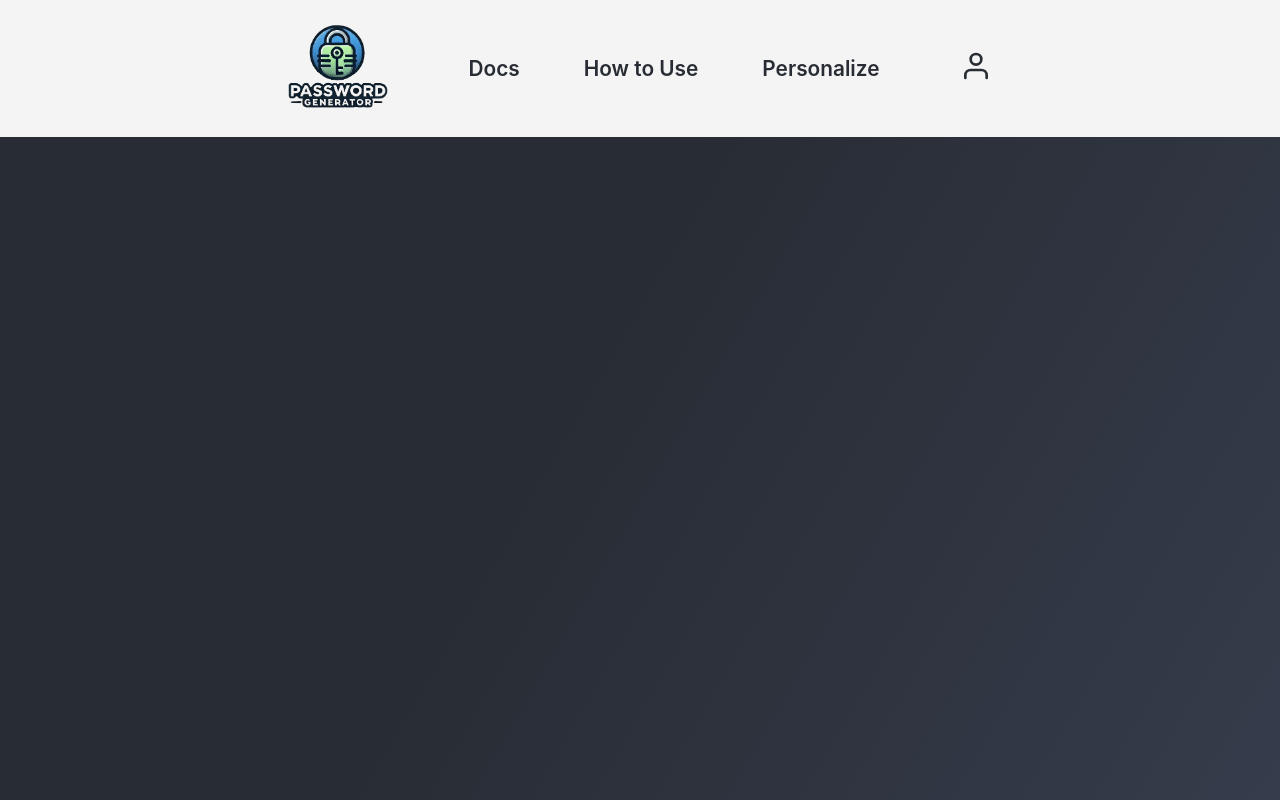
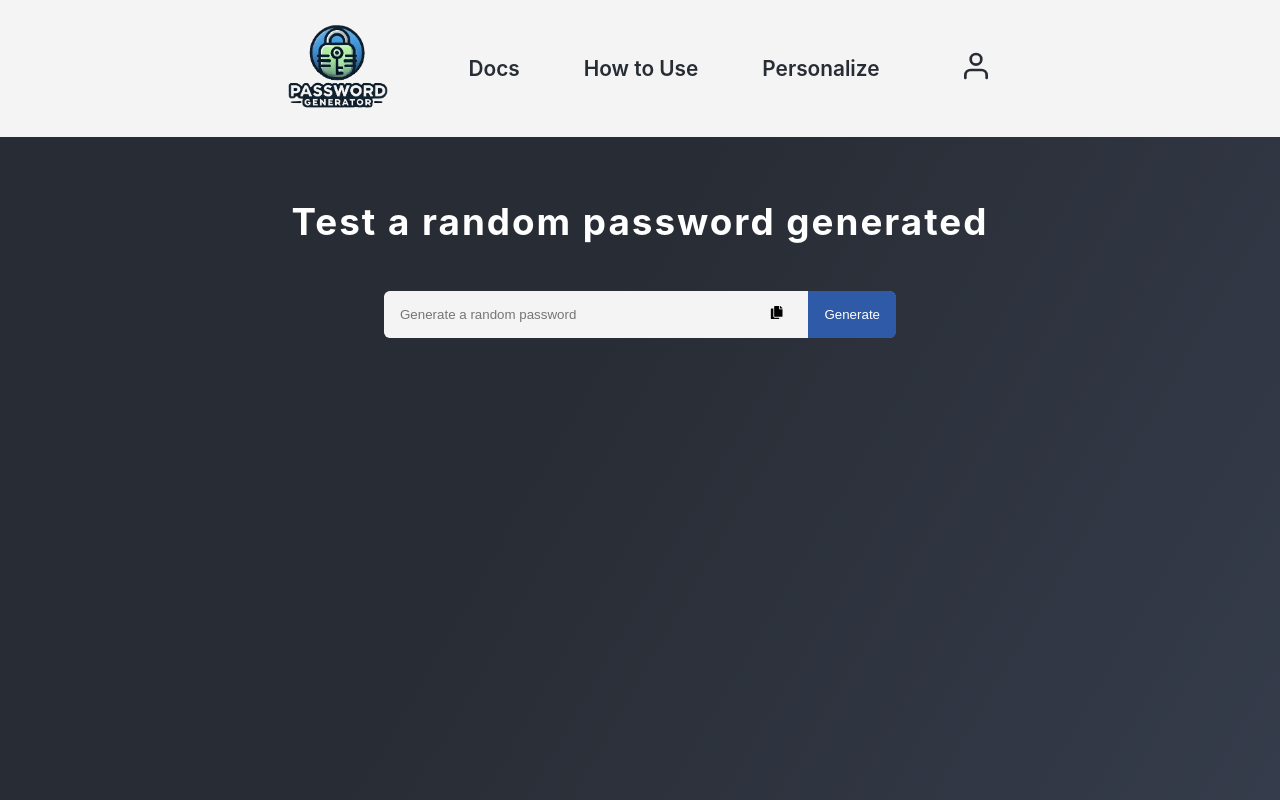
Before and after one commit to gaabscps/password-generator, a React (Create React App) app: page / in a window 1280 px wide. Built offline with nearby package versions, Linux system fonts and the light colour scheme.

Commit message:
✨ Test Section

```diff
--- a/src/App.tsx
+++ b/src/App.tsx
@@ -1,5 +1,6 @@
 import { Header } from "./componentes/Header";
 import styled from "styled-components";
+import { TestSection } from "./componentes/TestSection";
 
 const AppContainer = styled.div`
   width: 100vw;
@@ -12,6 +13,7 @@ function App() {
   return (
     <AppContainer>
       <Header />
+      <TestSection />
     </AppContainer>
   );
 }
--- /dev/null
+++ b/src/componentes/Input/index.tsx
@@ -0,0 +1,122 @@
+import { FaCheck, FaCopy, FaSpinner } from "react-icons/fa";
+import styled, { keyframes } from "styled-components";
+import { slideInFromTop } from "../../utils/slideInFromTop";
+import { useState } from "react";
+
+const InputContainer = styled.div`
+  display: flex;
+  margin-top: 1rem;
+  gap: 1rem;
+  width: 50%;
+  border-radius: 8px;
+  background-color: #f4f4f4;
+  animation: ${slideInFromTop(30, 0)} 0.5s ease-in-out;
+`;
+
+const InputText = styled.input`
+  border: none;
+  width: 100%;
+  align-self: center;
+  padding: 1rem 0.5rem 1rem 1rem;
+  background-color: #f4f4f4;
+  border-radius: 6px;
+  cursor: not-allowed;
+  &:focus {
+    outline: none;
+  }
+`;
+
+const ButtonGenerate = styled.button`
+  background-color: #2f5aa8;
+  color: #fff;
+  border: none;
+  border-radius: 0 6px 6px 0;
+  padding: 1rem;
+  cursor: pointer;
+  transition: background-color 0.3s;
+  height: 100%;
+  align-self: end;
+  &:hover {
+    background-color: #2a5197;
+  }
+  &:active {
+    background-color: #436ab0;
+  }
+`;
+
+const ButtonCopy = styled.button`
+  background-color: #f4f4f4;
+  border: none;
+  cursor: pointer;
+  transition: background-color 0.3s;
+  height: 100%;
+  align-self: center;
+  padding: 0.5rem;
+  border-radius: 6px;
+  border: solid 1px transparent;
+  &:hover {
+    color: #2a5197;
+  }
+  &:active {
+    background-color: #e9e9e9;
+  }
+`;
+
+const spin = keyframes`
+  from {
+    transform: rotate(0deg);
+  }
+  to {
+    transform: rotate(360deg);
+  }
+`;
+
+const SpinningFaSpinner = styled(FaSpinner)`
+  animation: ${spin} 1s linear infinite;
+  color: #000;
+`;
+
+interface InputProps {
+  value: string;
+  placeholder?: string;
+}
+
+export const Input: React.FC<InputProps> = ({ value, placeholder }) => {
+  const [isCopied, setIsCopied] = useState(false);
+  const [copySuccess, setCopySuccess] = useState(false);
+
+  const handleCopyValue = () => {
+    console.log("copy-password");
+    setIsCopied(true);
+    setTimeout(() => {
+      setIsCopied(false);
+      setCopySuccess(true);
+    }, 300);
+    setTimeout(() => {
+      setCopySuccess(false);
+    }, 2000);
+  };
+
+  return (
+    <InputContainer>
+      <InputText
+        disabled
+        placeholder={placeholder}
+        value={value}
+        onChange={() => {}}
+      />
+      <ButtonCopy onClick={() => handleCopyValue()}>
+        {isCopied ? (
+          <SpinningFaSpinner />
+        ) : copySuccess ? (
+          <FaCheck />
+        ) : (
+          <FaCopy />
+        )}
+      </ButtonCopy>
+      <ButtonGenerate onClick={() => console.log("generate-password")}>
+        Generate
+      </ButtonGenerate>
+    </InputContainer>
+  );
+};
--- /dev/null
+++ b/src/componentes/TestSection/index.tsx
@@ -0,0 +1,36 @@
+import styled, { keyframes } from "styled-components";
+import { slideInFromTop } from "../../utils/slideInFromTop";
+import { useState } from "react";
+import { FaSpinner, FaCopy, FaCheck } from "react-icons/fa";
+import { Input } from "../Input";
+
+interface TestSectionProps {
+  a?: string;
+}
+
+const SectionContainer = styled.div`
+  display: flex;
+  flex-direction: column;
+  align-items: center;
+  padding: 2rem;
+  max-width: 1024px;
+  margin: 0 auto;
+`;
+
+const Title = styled.h2`
+  color: #fff;
+  font-size: 2.3rem;
+  letter-spacing: 2px;
+  animation: ${slideInFromTop(-30, 0)} 0.5s ease-in-out;
+`;
+
+export const TestSection: React.FC<TestSectionProps> = () => {
+  const [password, setPassword] = useState("");
+
+  return (
+    <SectionContainer>
+      <Title>Test a random password generated</Title>
+      <Input placeholder="Generate a random password" value={password} />
+    </SectionContainer>
+  );
+};
--- /dev/null
+++ b/src/utils/slideInFromTop.tsx
@@ -0,0 +1,19 @@
+import { keyframes } from "styled-components";
+
+export const slideInFromTop = (
+  initial: string | number,
+  end: string | number
+) => {
+  const effect = keyframes`
+ 0% {
+   transform: translateY(${initial}%);
+   opacity: 0;
+ }
+ 100% {
+   transform: translateY(${end}%);
+   opacity: 1;
+ }
+ `;
+
+  return effect;
+};
```
